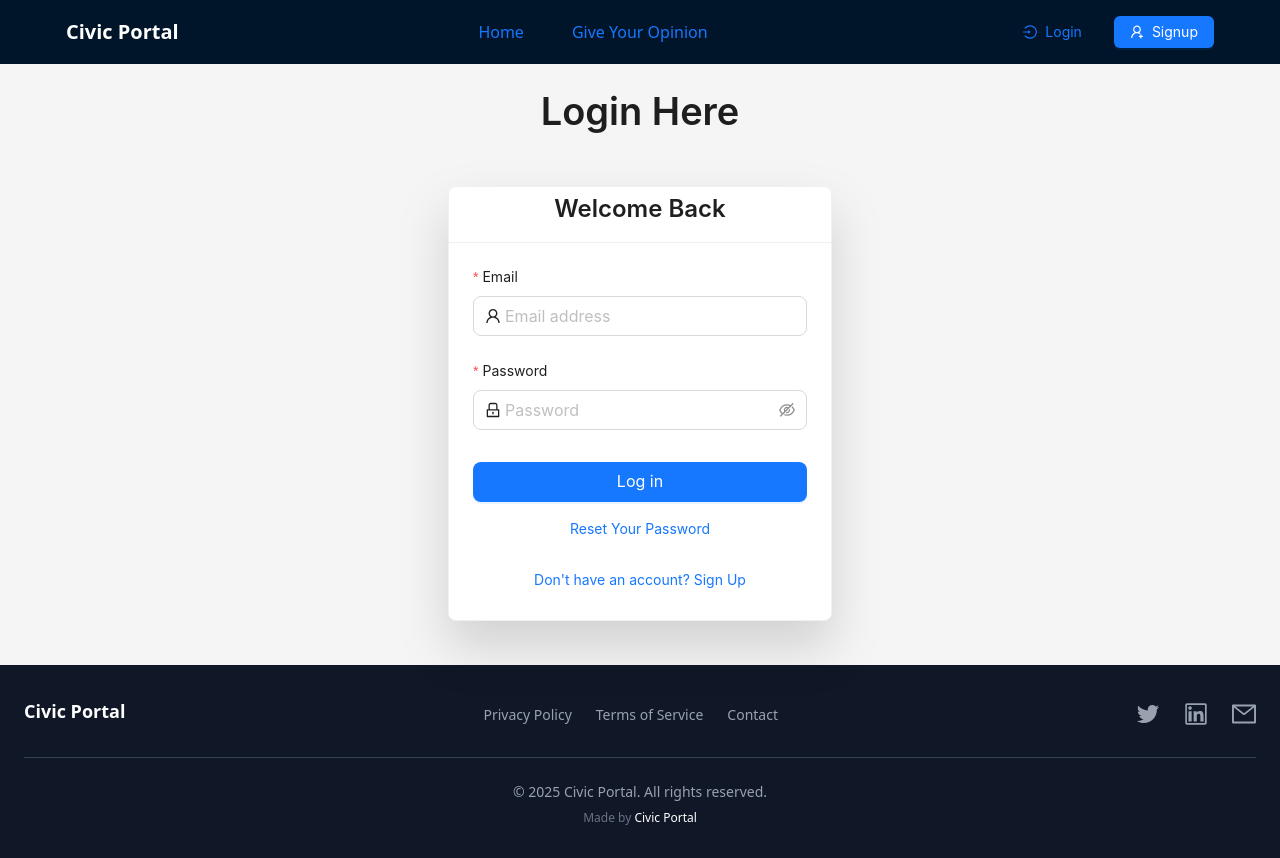
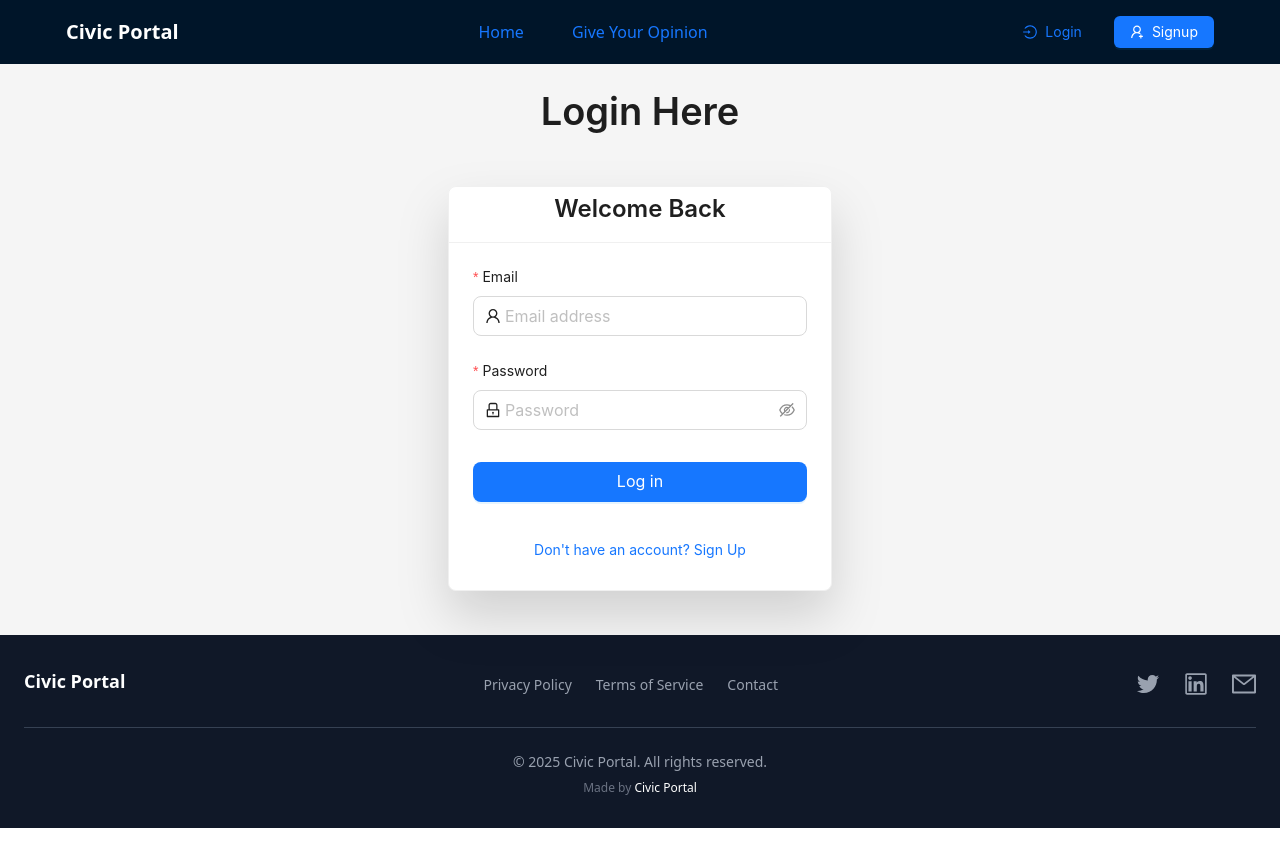
Before and after one commit to r120dhiman/DebugitFrontend, a React (Vite) app: page /login in a window 1280 px wide. After the commit the page ends 828 px from the top, so only its background shows below. Built offline with nearby package versions, Linux system fonts and the light colour scheme.

Commit message:
Update Login.jsx

```diff
--- a/src/Components/Login.jsx
+++ b/src/Components/Login.jsx
@@ -77,9 +77,6 @@ function Login() {
                             >
                                 Log in
                             </Button>
-                            <Typography.Text className='block text-center'>
-                                <Link to="/forget-password">Reset Your Password</Link>
-                            </Typography.Text>
                         </Space>
                     </Form.Item>
                 </Form>
```
